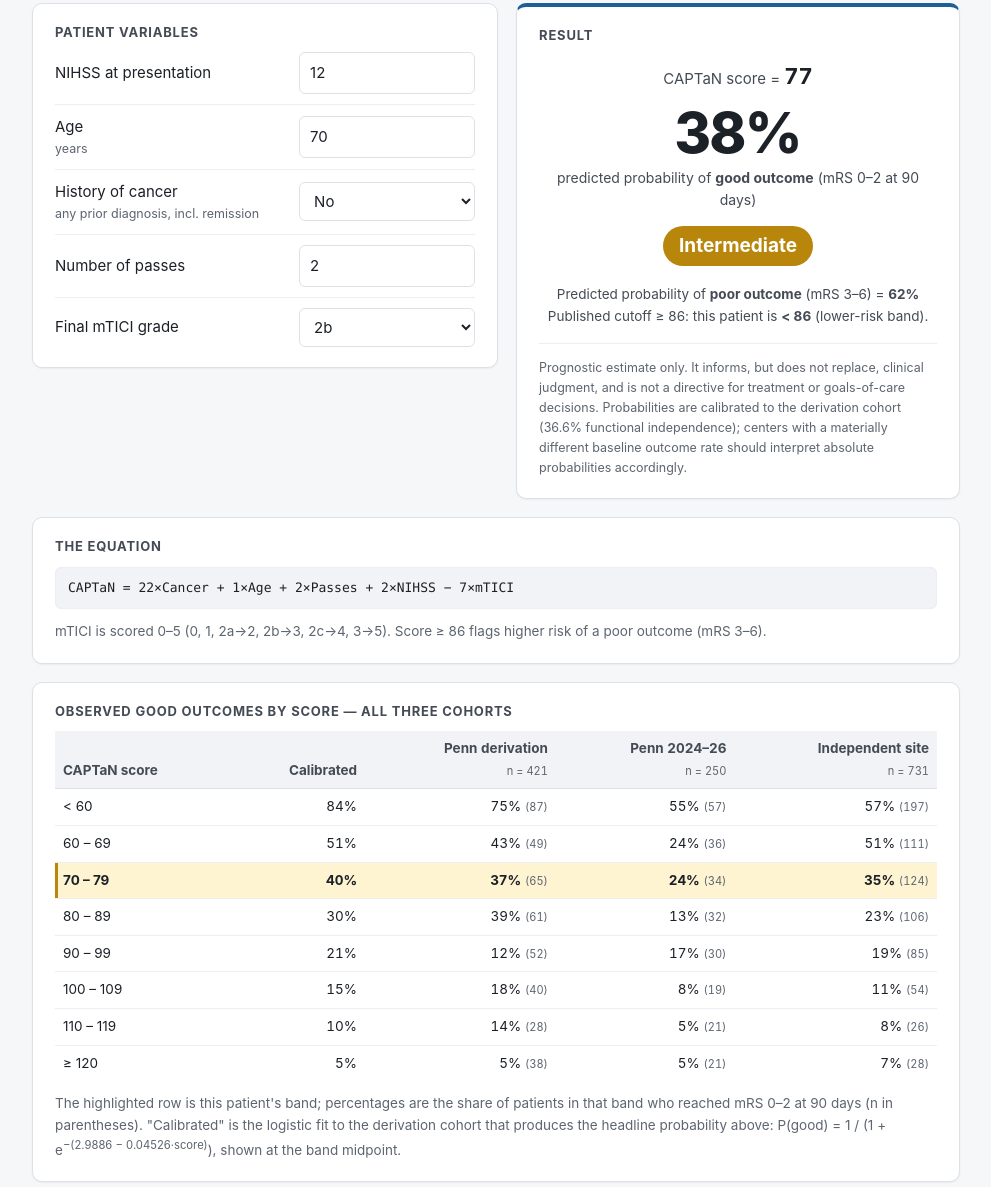
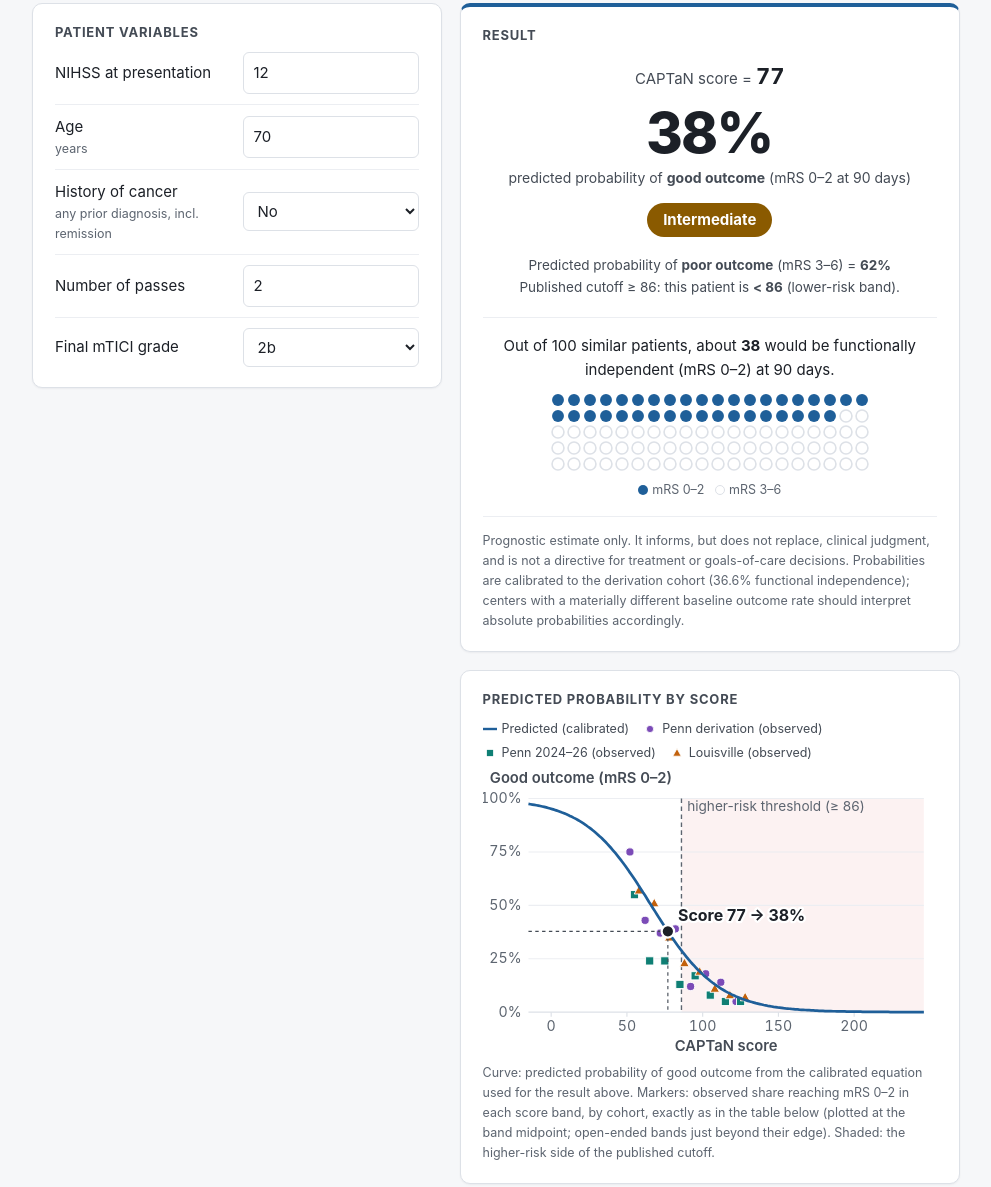
Before and after one commit to Jonah-Keller/stroke-score-validator, a plain HTML site: page captan.html in a window 1280 px wide. Shown: the part 322-1509 px from the top of the page, without its empty margins (144-1135 px from the left). Drawn offline with Linux system fonts and the light colour scheme.

Commit message:
Calculators: probability chart and out-of-100 view; consistent Louisville naming; AA risk labels
- score-chart.js: inline-SVG curve of the page's own predicted-probability function
  (one shared pGood used by the result card and the chart), patient marker, threshold
  line with higher-risk shading, observed good-outcome rates by band from the page's
  table, and a 100-dot "out of 100 similar patients" view. Hidden until inputs are complete.
- CAPTaN: "Independent institution" -> "University of Louisville (independent site)".
- Risk labels coloured via site.css classes; amber darkened to pass WCAG AA; dark-mode variants.
- Verified: score, probability, label text, detail and highlighted row identical across
  45 states per calculator; chart label matches the result card in every complete state.

Co-Authored-By: Claude Opus 5.5 <noreply@anthropic.com>
Claude-Session: https://claude.ai/code/session_01QXDSKZXDArVAHGo3RkJDQq

```diff
--- a/captan.html
+++ b/captan.html
@@ -27,7 +27,7 @@
 </div>
 
 <div class="calc">
-<section class="card" id="inputs" aria-labelledby="inputs-h">
+<section class="card inputs-card" id="inputs" aria-labelledby="inputs-h">
   <h2 class="section-title" id="inputs-h">Patient variables</h2>
   <div class="row"><label for="nihss">NIHSS at presentation</label><input type="number" id="nihss" min="0" max="42" value="12"></div>
   <div class="row"><label for="age">Age <span>years</span></label><input type="number" id="age" min="18" max="110" value="70"></div>
@@ -45,7 +45,13 @@
     <div class="band" id="band">—</div>
   </div>
   <div class="meta" id="meta"></div>
+  <div class="counsel" id="counsel"></div>
   <div class="disc">Prognostic estimate only. It informs, but does not replace, clinical judgment, and is not a directive for treatment or goals-of-care decisions. Probabilities are calibrated to the derivation cohort (36.6% functional independence); centers with a materially different baseline outcome rate should interpret absolute probabilities accordingly.</div>
+</section>
+
+<section class="card chart-card" aria-labelledby="chart-h">
+  <h2 class="section-title" id="chart-h">Predicted probability by score</h2>
+  <div id="chart" class="chart"></div>
 </section>
 </div>
 
@@ -58,7 +64,7 @@
 <section class="card">
   <h2 class="section-title">Observed good outcomes by score — all three cohorts</h2>
   <div class="table-wrap"><table id="bands">
-    <thead><tr><th>CAPTaN score</th><th class="num">Calibrated</th><th class="num">Penn derivation<br><small>n = 421</small></th><th class="num">Penn 2024–26<br><small>n = 250</small></th><th class="num">Independent site<br><small>n = 731</small></th></tr></thead>
+    <thead><tr><th>CAPTaN score</th><th class="num">Calibrated</th><th class="num">Penn derivation<br><small>n = 421</small></th><th class="num">Penn 2024–26<br><small>n = 250</small></th><th class="num">Louisville<br><small>n = 731</small></th></tr></thead>
     <tbody>
       <tr data-lo="-999" data-hi="60"><td>&lt; 60</td><td class="num">84%</td><td class="num">75% <small>(87)</small></td><td class="num">55% <small>(57)</small></td><td class="num">57% <small>(197)</small></td></tr>
       <tr data-lo="60" data-hi="70"><td>60 – 69</td><td class="num">51%</td><td class="num">43% <small>(49)</small></td><td class="num">24% <small>(36)</small></td><td class="num">51% <small>(111)</small></td></tr>
@@ -80,7 +86,7 @@
     <tbody>
       <tr><td>Derivation holdout (Penn, internal)</td><td class="num">84</td><td class="num">36.6%</td><td class="num">0.837 (0.750–0.923)</td></tr>
       <tr><td>Prospective validation cohort (Penn, 2024–2026)</td><td class="num">250</td><td class="num">24.4%</td><td class="num">0.755 (0.683–0.822)</td></tr>
-      <tr><td>Independent institution</td><td class="num">731</td><td class="num">36.0%</td><td class="num">0.732 (0.697–0.771)</td></tr>
+      <tr><td>University of Louisville (independent site)</td><td class="num">731</td><td class="num">36.0%</td><td class="num">0.732 (0.697–0.771)</td></tr>
     </tbody>
   </table></div>
   <p class="note">The score was applied without refitting in both external cohorts. Looking for the pre-operative score instead? <a href="calculator.html">ASCEND calculator</a>. Want to validate on your own patients? <a href="index.html">Use the validator</a> — it runs entirely on your computer and no patient data leaves your machine.</p>
@@ -93,32 +99,36 @@
   <p>Source and methods: <a href="https://github.com/Jonah-Keller/stroke-score-validator">github.com/Jonah-Keller/stroke-score-validator</a></p>
 </div></footer>
 
+<script src="score-chart.js"></script>
 <script>
 // CAPTaN score (published integer points); mTICI as 0-5
 var POINTS={nihss:2,age:1,cancer:22,passes:2,tici:-7}, THR=86;
 // Probability of good outcome (mRS<=2): logistic calibrated to the derivation data (n=421)
 var A=2.9886, B=-0.04526;
+function pGood(score){return 1/(1+Math.exp(-(A+B*score)));}   // P(good); used by the result card and the chart
 function val(id){var e=document.getElementById(id);var v=parseFloat(e.value);return isNaN(v)?0:v;}
 function compute(){
   var nihss=Math.max(0,Math.min(42,val("nihss"))), age=Math.max(18,Math.min(110,val("age"))), passes=Math.max(1,Math.min(15,val("passes")));
   var score=POINTS.nihss*nihss+POINTS.age*age+POINTS.cancer*val("cancer")+POINTS.passes*passes+POINTS.tici*val("tici");
-  var p=1/(1+Math.exp(-(A+B*score))); var pct=Math.round(p*100);
+  var p=pGood(score); var pct=Math.round(p*100);
   document.getElementById("score").textContent=score;
   document.getElementById("pgood").textContent=pct+"%";
-  var band=document.getElementById("band"), col, txt;
-  if(p>=0.60){col="#0a7d32";txt="Favorable predicted outcome";}
-  else if(p>=0.35){col="#b8860b";txt="Intermediate";}
-  else{col="#c62828";txt="Unfavorable predicted outcome";}
-  band.style.background=col; band.textContent=txt;
+  var band=document.getElementById("band"), cls, txt;
+  if(p>=0.60){cls="fav";txt="Favorable predicted outcome";}
+  else if(p>=0.35){cls="mid";txt="Intermediate";}
+  else{cls="unfav";txt="Unfavorable predicted outcome";}
+  band.className="band band-"+cls; band.textContent=txt;   // colours: .band-* in site.css
   document.getElementById("meta").innerHTML=
     "Predicted probability of <b>poor outcome</b> (mRS 3–6) = <b>"+(100-pct)+"%</b>"+
     "<br>Published cutoff ≥ "+THR+": this patient is "+(score>=THR?"<b>≥ "+THR+"</b> (higher-risk band)":"<b>&lt; "+THR+"</b> (lower-risk band)")+".";
   var rows=document.querySelectorAll("#bands tbody tr");
   for(var i=0;i<rows.length;i++){var lo=+rows[i].getAttribute("data-lo"),hi=+rows[i].getAttribute("data-hi");rows[i].className=(score>=lo&&score<hi)?"hl":"";}
+  if(window.ScoreChart)ScoreChart.update(score,pct);
 }
 ["nihss","age","cancer","passes","tici"].forEach(function(id){
   document.getElementById(id).addEventListener("input",compute);
   document.getElementById(id).addEventListener("change",compute);});
+if(window.ScoreChart)ScoreChart.init({name:"CAPTaN",ids:["nihss","age","cancer","passes","tici"],points:POINTS,thr:THR,pGood:pGood});
 compute();
 </script>
 </body></html>
--- /dev/null
+++ b/score-chart.js
@@ -0,0 +1,232 @@
+/* Probability chart + "out of 100" counselling view for calculator.html and captan.html.
+   Local file, no dependencies, no network. It draws only what the page already defines:
+   - the curve comes from the page's own pGood(score) (the function the result card uses);
+   - the score range comes from the page's POINTS and each input's min/max or option values;
+   - the observed markers are read from the page's #bands table (exact table percentages).
+   Colours come from site.css tokens via classes. */
+(function () {
+  "use strict";
+  var NS = "http://www.w3.org/2000/svg";
+  var W = 400, H = 252, M = { l: 40, r: 12, t: 26, b: 38 };
+  var PW = W - M.l - M.r, PH = H - M.t - M.b;
+  var cfg, dom = {}, x0, x1;
+
+  function el(tag, attrs, parent, text) {
+    var e = document.createElementNS(NS, tag);
+    for (var k in attrs) e.setAttribute(k, attrs[k]);
+    if (text != null) e.textContent = text;
+    if (parent) parent.appendChild(e);
+    return e;
+  }
+  function sx(s) { return M.l + (s - x0) / (x1 - x0) * PW; }
+  function sy(p) { return M.t + (1 - p) * PH; }
+  function r1(v) { return Math.round(v * 10) / 10; }
+
+  // Achievable score range from the inputs themselves.
+  function domain() {
+    var lo = 0, hi = 0;
+    cfg.ids.forEach(function (id) {
+      var e = document.getElementById(id), vals;
+      if (e.tagName === "SELECT") vals = [].map.call(e.options, function (o) { return parseFloat(o.value); });
+      else vals = [parseFloat(e.min), parseFloat(e.max)];
+      var a = cfg.points[id] * Math.min.apply(null, vals), b = cfg.points[id] * Math.max.apply(null, vals);
+      lo += Math.min(a, b); hi += Math.max(a, b);
+    });
+    return [lo, hi];
+  }
+
+  function complete() {
+    return cfg.ids.every(function (id) {
+      var e = document.getElementById(id);
+      return e.tagName === "SELECT" || (e.value.trim() !== "" && !isNaN(parseFloat(e.value)));
+    });
+  }
+
+  // Observed good-outcome % per band and cohort, read from the page's table.
+  function observed() {
+    var table = document.getElementById("bands");
+    var heads = [].slice.call(table.querySelectorAll("thead th")).slice(2).map(function (th) {
+      return th.firstChild.nodeValue.trim();
+    });
+    var series = heads.map(function (h) { return { name: h, pts: [] }; });
+    [].forEach.call(table.querySelectorAll("tbody tr"), function (tr) {
+      var lo = +tr.getAttribute("data-lo"), hi = +tr.getAttribute("data-hi");
+      // open-ended bands are placed just beyond their edge
+      var mid = lo <= -999 ? hi - 5 : hi >= 999 ? lo + 5 : (lo + hi) / 2;
+      var cells = tr.querySelectorAll("td");
+      series.forEach(function (s, i) {
+        var m = /^(\d+)%/.exec(cells[i + 2].textContent.trim());
+        if (m) s.pts.push({ x: mid, pct: +m[1], band: cells[0].textContent.trim() });
+      });
+    });
+    return series;
+  }
+
+  function marker(shape, cx, cy, cls, parent) {
+    var s = 3.6;
+    if (shape === 0) return el("circle", { cx: r1(cx), cy: r1(cy), r: s, "class": cls }, parent);
+    if (shape === 1) return el("rect", { x: r1(cx - s), y: r1(cy - s), width: 2 * s, height: 2 * s, "class": cls }, parent);
+    return el("path", { d: "M" + r1(cx) + " " + r1(cy - s - 0.8) + "L" + r1(cx + s + 0.6) + " " + r1(cy + s - 0.4) + "L" + r1(cx - s - 0.6) + " " + r1(cy + s - 0.4) + "Z", "class": cls }, parent);
+  }
+
+  function legendSwatch(shape, cls) {
+    var svg = el("svg", { viewBox: "0 0 14 14", width: 14, height: 14, "aria-hidden": "true" });
+    if (shape === "line") el("line", { x1: 0, y1: 7, x2: 14, y2: 7, "class": "ch-curve" }, svg);
+    else marker(shape, 7, 7, cls, svg);
+    return svg;
+  }
+
+  function buildChart() {
+    var host = document.getElementById("chart");
+    var series = observed();
+    host.setAttribute("data-state", "empty");
+
+    var legend = document.createElement("ul");
+    legend.className = "chart-legend";
+    var li = document.createElement("li");
+    li.appendChild(legendSwatch("line"));
+    li.appendChild(document.createTextNode("Predicted (calibrated)"));
+    legend.appendChild(li);
+    series.forEach(function (s, i) {
+      var l = document.createElement("li");
+      l.appendChild(legendSwatch(i, "ch-obs ch-obs-" + i));
+      l.appendChild(document.createTextNode(s.name + " (observed)"));
+      legend.appendChild(l);
+    });
+    host.appendChild(legend);
+
+    var box = document.createElement("div");
+    box.className = "chart-box";
+    host.appendChild(box);
+    var svg = el("svg", { viewBox: "0 0 " + W + " " + H, role: "img", "class": "chart-svg", "data-x0": x0, "data-x1": x1 }, box);
+    dom.svg = svg;
+    dom.title = el("title", {}, svg, "");
+
+    // higher-risk side
+    el("rect", { x: r1(sx(cfg.thr)), y: M.t, width: r1(M.l + PW - sx(cfg.thr)), height: PH, "class": "ch-risk" }, svg);
+
+    // y grid + labels
+    [0, 0.25, 0.5, 0.75, 1].forEach(function (p) {
+      el("line", { x1: M.l, x2: M.l + PW, y1: sy(p), y2: sy(p), "class": p === 0 ? "ch-axis-line" : "ch-grid" }, svg);
+      el("text", { x: M.l - 6, y: sy(p) + 4, "text-anchor": "end", "class": "ch-tick" }, svg, Math.round(p * 100) + "%");
+    });
+    // x ticks
+    var range = x1 - x0, step = [10, 20, 25, 50, 100].filter(function (s) { return range / s <= 8; })[0];
+    for (var t = Math.ceil(x0 / step) * step; t <= x1; t += step) {
+      el("line", { x1: sx(t), x2: sx(t), y1: M.t + PH, y2: M.t + PH + 4, "class": "ch-axis-line" }, svg);
+      el("text", { x: sx(t), y: M.t + PH + 17, "text-anchor": "middle", "class": "ch-tick" }, svg, String(t));
+    }
+    el("text", { x: M.l + PW / 2, y: H - 4, "text-anchor": "middle", "class": "ch-axis-title" }, svg, cfg.name + " score");
+    el("text", { x: M.l - 34, y: 12, "class": "ch-axis-title" }, svg, "Good outcome (mRS 0–2)");
+
+    // threshold
+    var tx = sx(cfg.thr);
+    el("line", { x1: tx, x2: tx, y1: M.t, y2: M.t + PH, "class": "ch-thr", "data-score": cfg.thr }, svg);
+    var far = tx > M.l + PW * 0.65;
+    el("text", { x: far ? tx - 5 : tx + 5, y: M.t + 11, "text-anchor": far ? "end" : "start", "class": "ch-thr-label" }, svg,
+      "higher-risk threshold (≥ " + cfg.thr + ")");
+
+    // observed markers (small horizontal dodge per cohort so they don't overlap)
+    var g = el("g", { "class": "ch-observed" }, svg);
+    series.forEach(function (s, i) {
+      var dx = (i - (series.length - 1) / 2) * 4;
+      s.pts.forEach(function (pt) {
+        var m = marker(i, sx(pt.x) + dx, sy(pt.pct / 100), "ch-obs ch-obs-" + i, g);
+        el("title", {}, m, s.name + ", score " + pt.band + ": " + pt.pct + "% observed");
+      });
+    });
+
+    // predicted curve from the page's own pGood()
+    var d = "";
+    for (var k = 0; k <= 200; k++) {
+      var sc = x0 + (x1 - x0) * k / 200;
+      d += (k ? "L" : "M") + r1(sx(sc)) + " " + r1(sy(cfg.pGood(sc)));
+    }
+    el("path", { d: d, "class": "ch-curve" }, svg);
+
+    // patient layer
+    var pg = el("g", { "class": "ch-patient" }, svg);
+    dom.gv = el("line", { "class": "ch-guide" }, pg);
+    dom.gh = el("line", { "class": "ch-guide" }, pg);
+    dom.dot = el("circle", { r: 5.5, "class": "ch-dot" }, pg);
+    dom.label = el("text", { "class": "ch-label", "data-role": "patient-label" }, pg, "");
+
+    var empty = document.createElement("p");
+    empty.className = "chart-empty";
+    empty.textContent = "Enter a value for every field to see this patient on the chart.";
+    box.appendChild(empty);
+
+    var cap = document.createElement("p");
+    cap.className = "note chart-caption";
+    cap.textContent = "Curve: predicted probability of good outcome from the calibrated equation used for the result above. " +
+      "Markers: observed share reaching mRS 0–2 in each score band, by cohort, exactly as in the table below " +
+      "(plotted at the band midpoint; open-ended bands just beyond their edge). Shaded: the higher-risk side of the published cutoff.";
+    host.appendChild(cap);
+    dom.host = host;
+  }
+
+  function buildCounsel() {
+    var host = document.getElementById("counsel");
+    host.setAttribute("data-state", "empty");
+    var p = document.createElement("p");
+    p.className = "counsel-text";
+    host.appendChild(p);
+    dom.counselText = p;
+    var svg = el("svg", { viewBox: "0 0 280 70", role: "img", "class": "icon-array" }, host);
+    dom.iconTitle = el("title", {}, svg, "");
+    dom.icons = [];
+    for (var i = 0; i < 100; i++) {
+      var c = i % 20, r = Math.floor(i / 20);
+      dom.icons.push(el("circle", { cx: 7 + c * 14, cy: 7 + r * 14, r: 5.2 }, svg));
+    }
+    var key = document.createElement("p");
+    key.className = "icon-key";
+    key.innerHTML = '<span class="k k-on" aria-hidden="true"></span>mRS 0–2 &nbsp; <span class="k k-off" aria-hidden="true"></span>mRS 3–6';
+    host.appendChild(key);
+    dom.counsel = host;
+  }
+
+  function update(score, pct) {
+    if (!dom.host) return;
+    var ok = complete();
+    var state = ok ? "ready" : "empty";
+    dom.host.setAttribute("data-state", state);
+    dom.counsel.setAttribute("data-state", state);
+    dom.svg.setAttribute("aria-hidden", ok ? "false" : "true");
+    if (!ok) {
+      dom.counselText.textContent = "Enter a value for every field to see the out-of-100 view.";
+      dom.title.textContent = "";
+      dom.label.textContent = "";
+      return;
+    }
+    var s = Math.max(x0, Math.min(x1, score));
+    var p = cfg.pGood(s), cx = sx(s), cy = sy(p);
+    dom.dot.setAttribute("cx", r1(cx)); dom.dot.setAttribute("cy", r1(cy));
+    dom.gv.setAttribute("x1", r1(cx)); dom.gv.setAttribute("x2", r1(cx)); dom.gv.setAttribute("y1", r1(cy)); dom.gv.setAttribute("y2", M.t + PH);
+    dom.gh.setAttribute("x1", M.l); dom.gh.setAttribute("x2", r1(cx)); dom.gh.setAttribute("y1", r1(cy)); dom.gh.setAttribute("y2", r1(cy));
+    var txt = "Score " + score + " → " + pct + "%";
+    var right = cx > M.l + PW * 0.6, low = cy < M.t + 22;
+    dom.label.setAttribute("x", r1(right ? cx - 9 : cx + 9));
+    dom.label.setAttribute("y", r1(low ? cy + 18 : cy - 9));
+    dom.label.setAttribute("text-anchor", right ? "end" : "start");
+    dom.label.textContent = txt;
+    var summary = "Predicted probability of good outcome (mRS 0–2) across " + cfg.name + " scores. This patient: score " + score +
+      ", " + pct + "% predicted. Higher-risk threshold at " + cfg.thr + ".";
+    dom.title.textContent = summary;
+    dom.svg.setAttribute("aria-label", summary);
+
+    dom.counselText.innerHTML = "Out of 100 similar patients, about <b>" + pct + "</b> would be functionally independent (mRS 0–2) at 90 days.";
+    dom.iconTitle.textContent = pct + " of 100 icons filled: mRS 0–2 at 90 days.";
+    for (var i = 0; i < 100; i++) dom.icons[i].setAttribute("class", i < pct ? "ic-on" : "ic-off");
+  }
+
+  window.ScoreChart = {
+    init: function (c) {
+      cfg = c;
+      var d = domain(); x0 = d[0]; x1 = d[1];
+      buildChart();
+      buildCounsel();
+    },
+    update: update
+  };
+})();
--- a/site.css
+++ b/site.css
@@ -28,6 +28,17 @@
   --hl-bar: #b8860b;
 
   --focus: #1f6fd1;
+
+  /* risk label pills (all >= 4.5:1 for their text) */
+  --band-fav-bg: #0a7d32;   --band-fav-fg: #ffffff;
+  --band-mid-bg: #8a5a00;   --band-mid-fg: #ffffff;
+  --band-unfav-bg: #c62828; --band-unfav-fg: #ffffff;
+
+  /* chart */
+  --risk-shade: rgba(198, 40, 40, .06);
+  --obs-0: #7b4bb7;
+  --obs-1: #0f7f74;
+  --obs-2: #c2610c;
 
   --radius: 10px;
   --radius-sm: 6px;
@@ -62,6 +73,15 @@
 
     --focus: #8cbcf0;
     --shadow: none;
+
+    --band-fav-bg: #6fd396;   --band-fav-fg: #0b1a10;
+    --band-mid-bg: #e8b84a;   --band-mid-fg: #1d1500;
+    --band-unfav-bg: #f2918a; --band-unfav-fg: #2a0b0b;
+
+    --risk-shade: rgba(242, 145, 138, .08);
+    --obs-0: #b896ec;
+    --obs-1: #4fc3b4;
+    --obs-2: #f0a35e;
   }
 }
 
@@ -172,8 +192,8 @@ tr.hl td:first-child { box-shadow: inset 3px 0 0 var(--hl-bar); }
 .calc { display: grid; gap: 18px; margin: 0 0 18px; }
 .calc > .card { margin: 0; }
 @media (min-width: 820px) {
-  .calc { grid-template-columns: minmax(0, 1.05fr) minmax(0, 1fr); align-items: start; }
-  .calc .result-card { position: sticky; top: 16px; }
+  .calc { grid-template-columns: minmax(0, .9fr) minmax(0, 1.1fr); align-items: start; }
+  .calc .inputs-card { grid-row: span 2; }
 }
 
 .row {
@@ -202,8 +222,10 @@ select:focus-visible, input[type=number]:focus-visible { outline: 3px solid var(
 .score b { font-size: 22px; color: var(--text); font-variant-numeric: tabular-nums; }
 .big { font-size: 56px; font-weight: 800; line-height: 1.05; margin-top: 10px; font-variant-numeric: tabular-nums; letter-spacing: -.02em; }
 .lbl { color: var(--text-2); font-size: 14px; margin-top: 4px; }
-/* background colour is set by the page script; 19px bold keeps white text legible (large-text contrast) */
-.band { display: inline-block; margin-top: 14px; padding: 5px 16px; border-radius: 999px; font-weight: 700; font-size: 19px; color: #fff; background: var(--muted); }
+.band { display: inline-block; margin-top: 14px; padding: 5px 16px; border-radius: 999px; font-weight: 700; font-size: 15px; color: var(--text); background: var(--surface-2); }
+.band-fav { background: var(--band-fav-bg); color: var(--band-fav-fg); }
+.band-mid { background: var(--band-mid-bg); color: var(--band-mid-fg); }
+.band-unfav { background: var(--band-unfav-bg); color: var(--band-unfav-fg); }
 .meta { color: var(--text-2); font-size: 13.5px; margin-top: 16px; text-align: center; }
 .disc { color: var(--muted); font-size: 12.5px; border-top: 1px solid var(--border-soft); padding-top: 14px; margin-top: 16px; }
 
@@ -256,3 +278,43 @@ select:focus-visible, input[type=number]:focus-visible { outline: 3px solid var(
 .steps { margin: 0; padding-left: 1.4em; }
 .steps li { margin: 0 0 6px; padding-left: 4px; }
 .steps li::marker { color: var(--accent); font-weight: 700; }
+
+/* ---------- counselling view (icon array) ---------- */
+.counsel { margin-top: 18px; padding-top: 16px; border-top: 1px solid var(--border-soft); text-align: center; }
+.counsel-text { font-size: 15px; color: var(--text); margin: 0 0 10px; min-height: 3.2em; }
+.icon-array { display: block; width: 100%; max-width: 320px; height: auto; margin: 0 auto; }
+.icon-array .ic-on { fill: var(--accent); }
+.icon-array .ic-off, .icon-array circle { fill: none; stroke: var(--border); stroke-width: 1.4; }
+.icon-array .ic-on { stroke: none; }
+.counsel[data-state="empty"] .icon-array, .counsel[data-state="empty"] .icon-key { visibility: hidden; }
+.icon-key { font-size: 12.5px; color: var(--muted); margin: 8px 0 0; }
+.icon-key .k { display: inline-block; width: 10px; height: 10px; border-radius: 50%; vertical-align: -1px; margin-right: 4px; }
+.icon-key .k-on { background: var(--accent); }
+.icon-key .k-off { border: 1.4px solid var(--border); }
+
+/* ---------- probability chart ---------- */
+.chart-legend { list-style: none; margin: 0 0 6px; padding: 0; display: flex; flex-wrap: wrap; gap: 4px 14px; font-size: 12.5px; color: var(--text-2); }
+.chart-legend li { display: inline-flex; align-items: center; gap: 5px; }
+.chart-legend svg { overflow: visible; }
+.chart-box { position: relative; }
+.chart-svg { display: block; width: 100%; height: auto; font-family: var(--font); }
+.chart-empty { display: none; position: absolute; inset: 0; margin: 0; align-items: center; justify-content: center; text-align: center; padding: 0 24px; color: var(--muted); font-size: 14px; }
+.chart[data-state="empty"] .chart-empty { display: flex; }
+.chart[data-state="empty"] .ch-patient { visibility: hidden; }
+.chart[data-state="empty"] .chart-svg { opacity: .35; }
+.chart-caption { margin-top: 8px; font-size: 12.5px; }
+.ch-grid { stroke: var(--border-soft); stroke-width: 1; }
+.ch-axis-line { stroke: var(--border); stroke-width: 1; }
+.ch-tick { fill: var(--muted); font-size: 12.5px; font-variant-numeric: tabular-nums; }
+.ch-axis-title { fill: var(--text-2); font-size: 13px; font-weight: 600; }
+.ch-risk { fill: var(--risk-shade); }
+.ch-thr { stroke: var(--muted); stroke-width: 1.2; stroke-dasharray: 4 3; }
+.ch-thr-label { fill: var(--muted); font-size: 12px; }
+.ch-curve { stroke: var(--accent); stroke-width: 2.4; fill: none; stroke-linejoin: round; }
+.ch-obs { stroke: var(--surface); stroke-width: .8; }
+.ch-obs-0 { fill: var(--obs-0); }
+.ch-obs-1 { fill: var(--obs-1); }
+.ch-obs-2 { fill: var(--obs-2); }
+.ch-guide { stroke: var(--text-2); stroke-width: 1; stroke-dasharray: 3 3; }
+.ch-dot { fill: var(--text); stroke: var(--surface); stroke-width: 2; }
+.ch-label { fill: var(--text); font-size: 14px; font-weight: 700; paint-order: stroke; stroke: var(--surface); stroke-width: 4px; stroke-linejoin: round; }
```
Also changed, not shown: calculator.html (+17 -7 lines).
